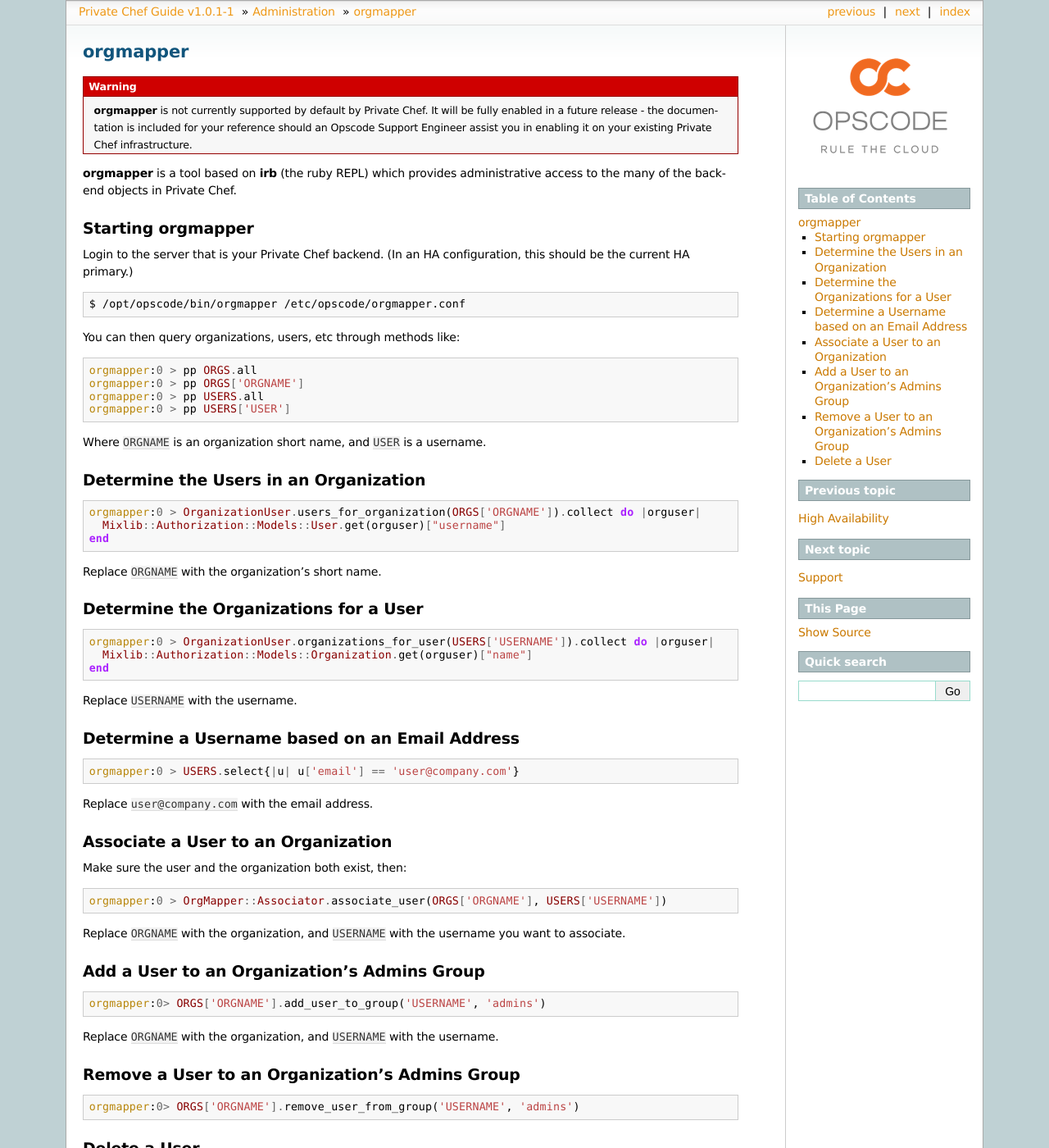
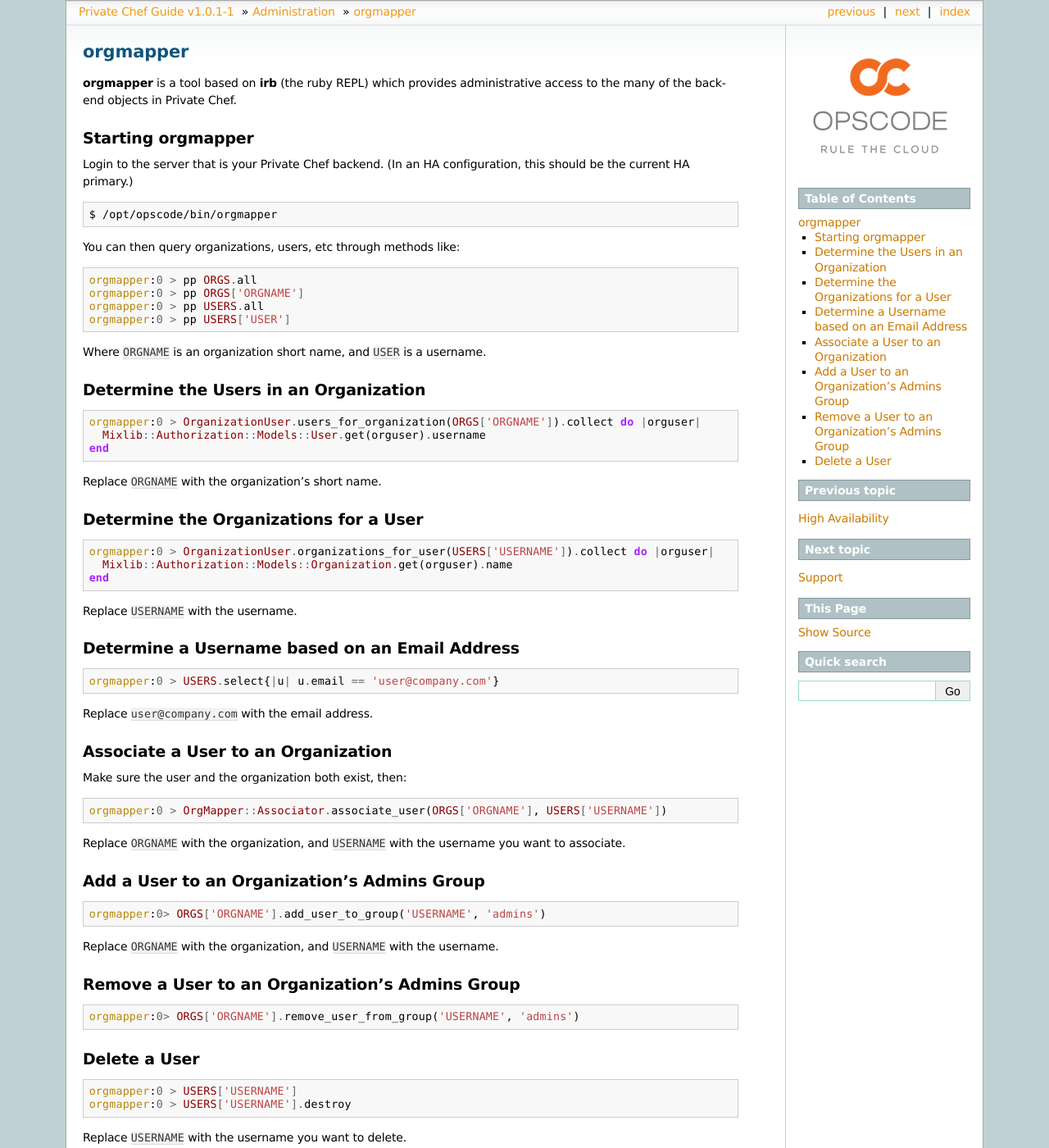
Before and after one commit to chef-boneyard/private-chef-administration, a Sphinx documentation site: the page built from source/administration/org_mapper.rst, in a window 1280 px wide and 1400 px high. Shown: the whole window at 82% size. Built offline with Sphinx 7.4.7, drawn with Linux system fonts in a browser that asks for light colours.

Commit message:
doc fixes for orgmapper

```diff
--- a/source/administration/org_mapper.rst
+++ b/source/administration/org_mapper.rst
@@ -1,10 +1,6 @@
 =========
 orgmapper
 =========
-
-.. warning::
-
-  **orgmapper** is not currently supported by default by Private Chef. It will be fully enabled in a future release - the documentation is included for your reference should an Opscode Support Engineer assist you in enabling it on your existing Private Chef infrastructure.
 
 :command:`orgmapper` is a tool based on :command:`irb` (the ruby REPL) which provides
 administrative access to the many of the back-end objects in Private Chef.
@@ -16,7 +12,7 @@
 
 .. code-block:: bash
 
-  $ /opt/opscode/bin/orgmapper /etc/opscode/orgmapper.conf
+  $ /opt/opscode/bin/orgmapper
 
 You can then query organizations, users, etc through methods like:
 
@@ -36,7 +32,7 @@
 .. code-block:: ruby
 
   orgmapper:0 > OrganizationUser.users_for_organization(ORGS['ORGNAME']).collect do |orguser|
-    Mixlib::Authorization::Models::User.get(orguser)["username"]
+    Mixlib::Authorization::Models::User.get(orguser).username
   end
 
 Replace ``ORGNAME`` with the organization's short name.
@@ -46,7 +42,7 @@
 .. code-block:: ruby
 
   orgmapper:0 > OrganizationUser.organizations_for_user(USERS['USERNAME']).collect do |orguser|
-    Mixlib::Authorization::Models::Organization.get(orguser)["name"]
+    Mixlib::Authorization::Models::Organization.get(orguser).name
   end
 
 Replace ``USERNAME`` with the username.
@@ -55,7 +51,7 @@
 ----------------------------------------------
 .. code-block:: ruby
 
-  orgmapper:0 > USERS.select{|u| u['email'] == 'user@company.com'}
+  orgmapper:0 > USERS.select{|u| u.email == 'user@company.com'}
 
 Replace ``user@company.com`` with the email address.
 
```
